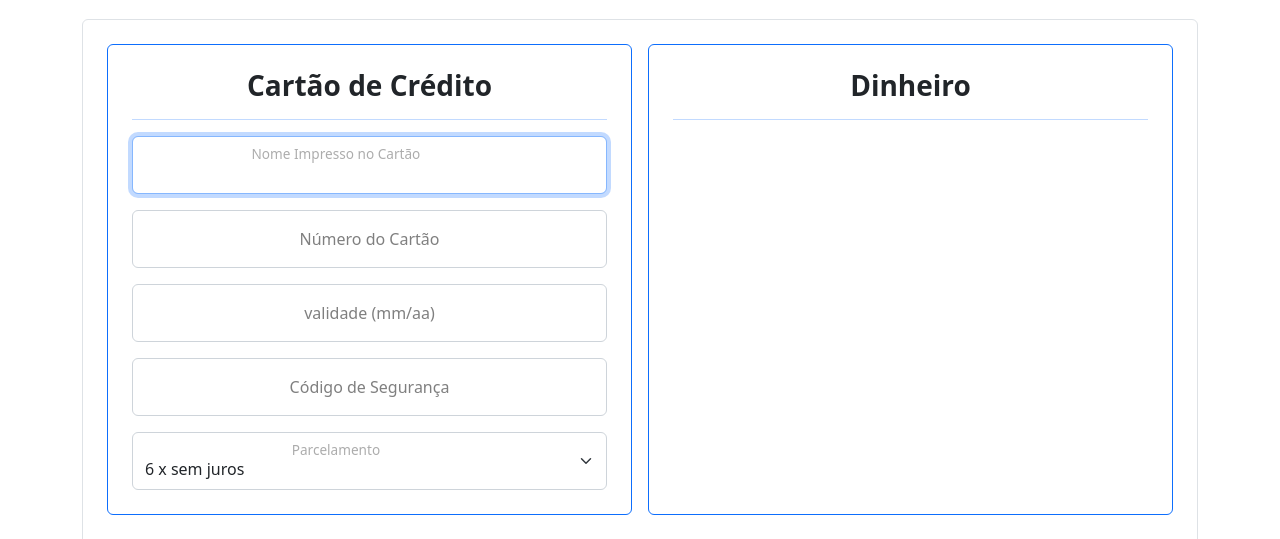
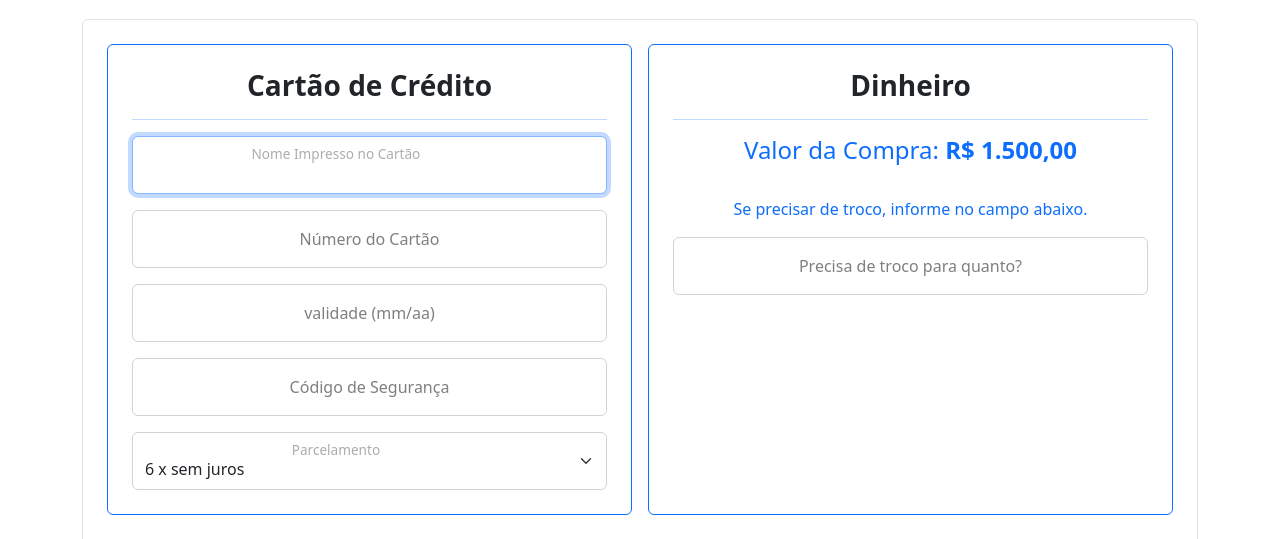
Before and after one commit to leo-ribeiro/Pecas-Cel, a website: page fechamento_pagamento.html in a window 1280 px wide. Shown: the part 204-743 px from the top of the page. Drawn offline with nearby package versions, Linux system fonts and the light colour scheme.

Commit message:
Fechamento Pagamento

```diff
--- a/fechamento_pagamento.html
+++ b/fechamento_pagamento.html
@@ -176,6 +176,20 @@
                                 </h3>
                                 <hr>
                                 <form action="">
+                                    <h4>Valor da Compra: <b>R$ 1.500,00</b></h4>
+                                    <br>
+                                    <p>
+                                        Se precisar de troco, informe no campo abaixo.
+                                    </p>
+                                    <div class="form-floating mb-3">
+                                        <input
+                                            type="text"
+                                            id="txtTroco"
+                                            class="form-control"
+                                            placeholder=" "
+                                        >
+                                        <label for="txtTroco" class="text-black-50">Precisa de troco para quanto?</label>
+                                    </div>
                                 </form>
                             </label>
                         </div>
```
